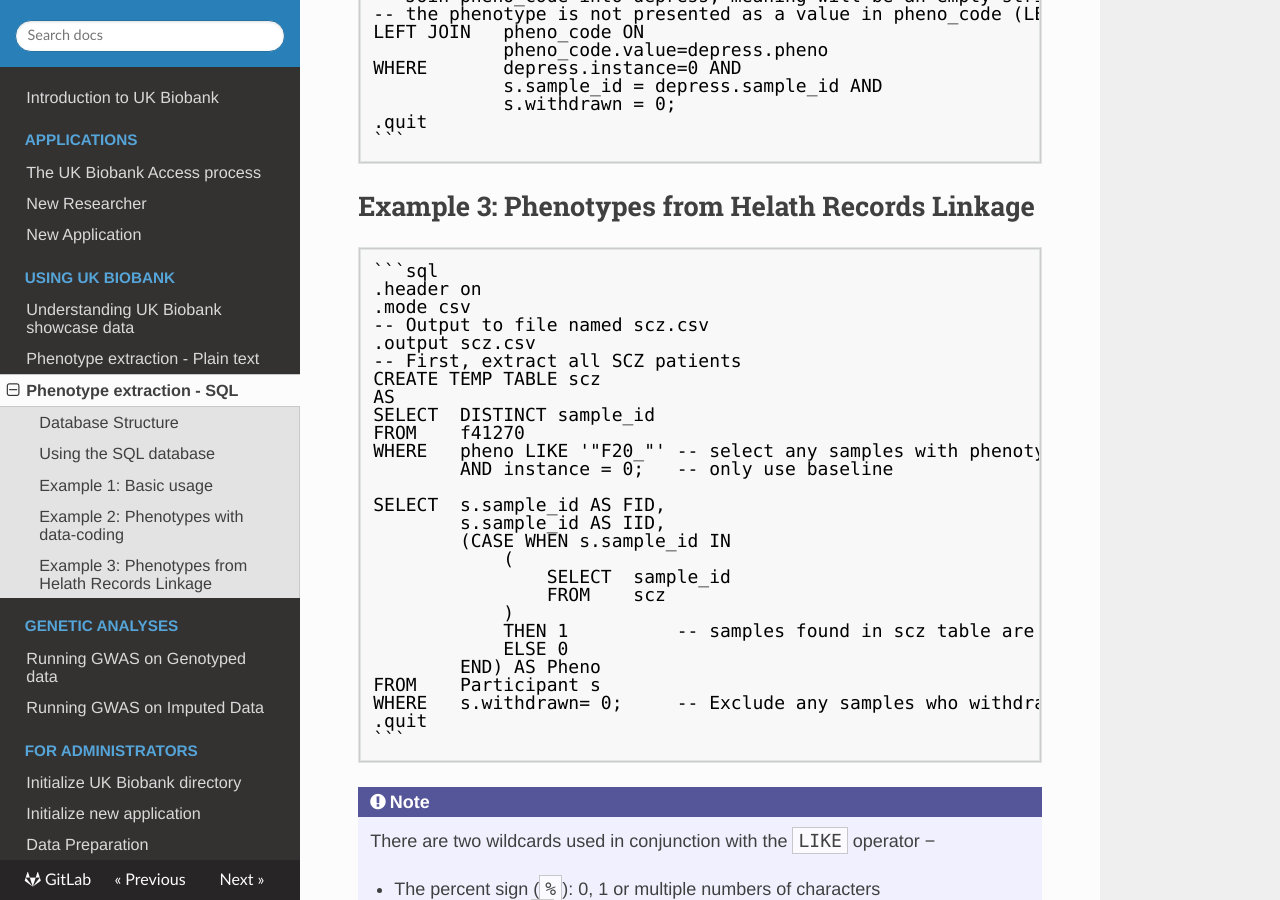
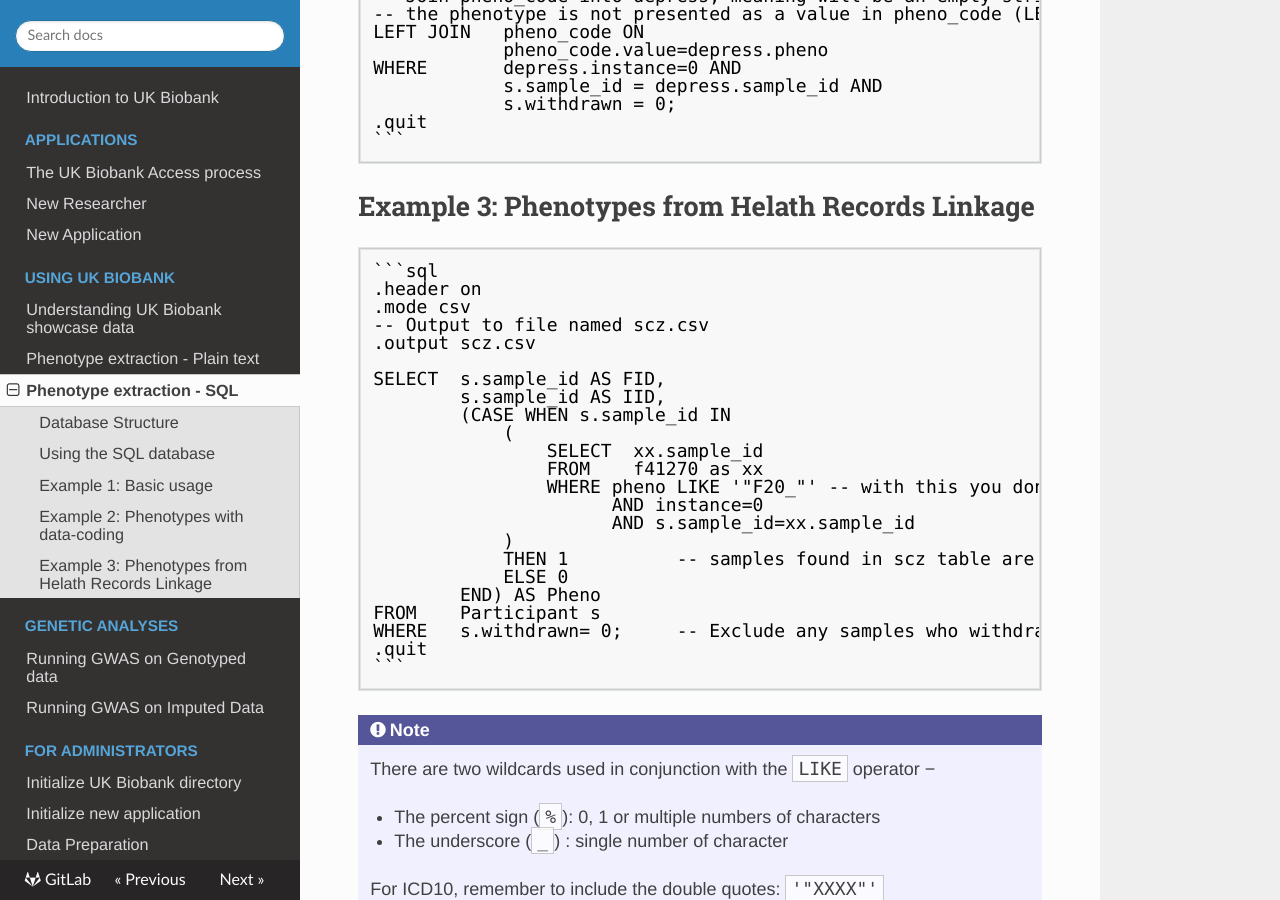
Before and after one commit to garethmarkel/ukb-administration, an MkDocs documentation site: the page built from docs/pheno/understand_sql.md, in a window 1280 px wide and 900 px high, scrolled down 5075 px. Built offline with MkDocs 1.6.1, drawn with Linux system fonts in a browser that asks for light colours; comment, search, counter and statistics services are not loaded.

Commit message:
[Update/Fix] Changes suggested with Miguel on Friday on this script. Removs scz tmp table by adding WHERE in SELECT

```diff
--- a/docs/pheno/understand_sql.md
+++ b/docs/pheno/understand_sql.md
@@ -299,20 +299,16 @@ Useful basic SQL commands used in the following scripts:
     .mode csv
     -- Output to file named scz.csv
     .output scz.csv
-    -- First, extract all SCZ patients
-    CREATE TEMP TABLE scz
-    AS
-    SELECT  DISTINCT sample_id
-    FROM    f41270
-    WHERE   pheno LIKE '"F20_"' -- select any samples with phenotype starts with "F20X".
-            AND instance = 0;   -- only use baseline
 
     SELECT  s.sample_id AS FID,
             s.sample_id AS IID,
             (CASE WHEN s.sample_id IN
                 (
-                    SELECT  sample_id
-                    FROM    scz
+                    SELECT  xx.sample_id
+                    FROM    f41270 as xx
+                    WHERE pheno LIKE '"F20_"' -- with this you dont need to creat a SCZ table
+                          AND instance=0
+                          AND s.sample_id=xx.sample_id
                 )
                 THEN 1          -- samples found in scz table are cases (1)
                 ELSE 0
```
